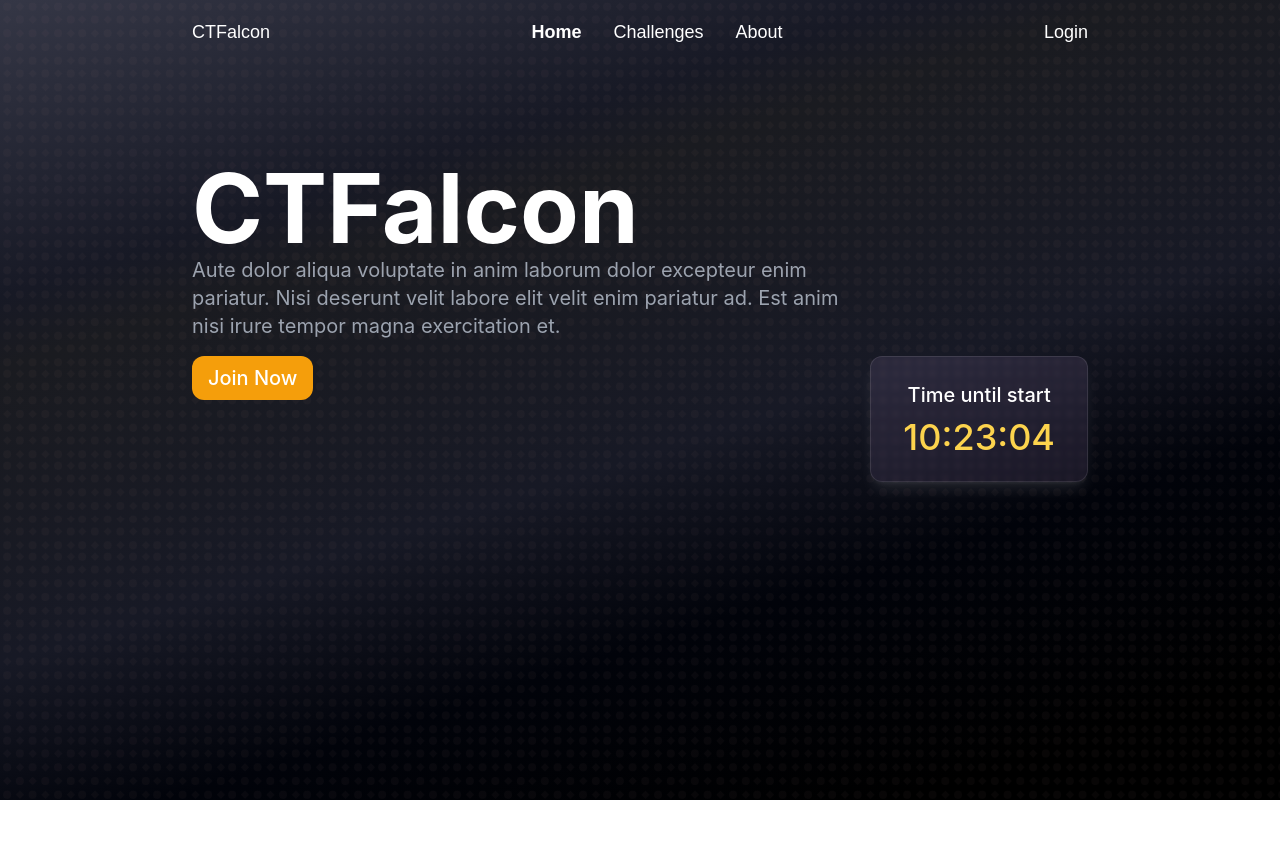
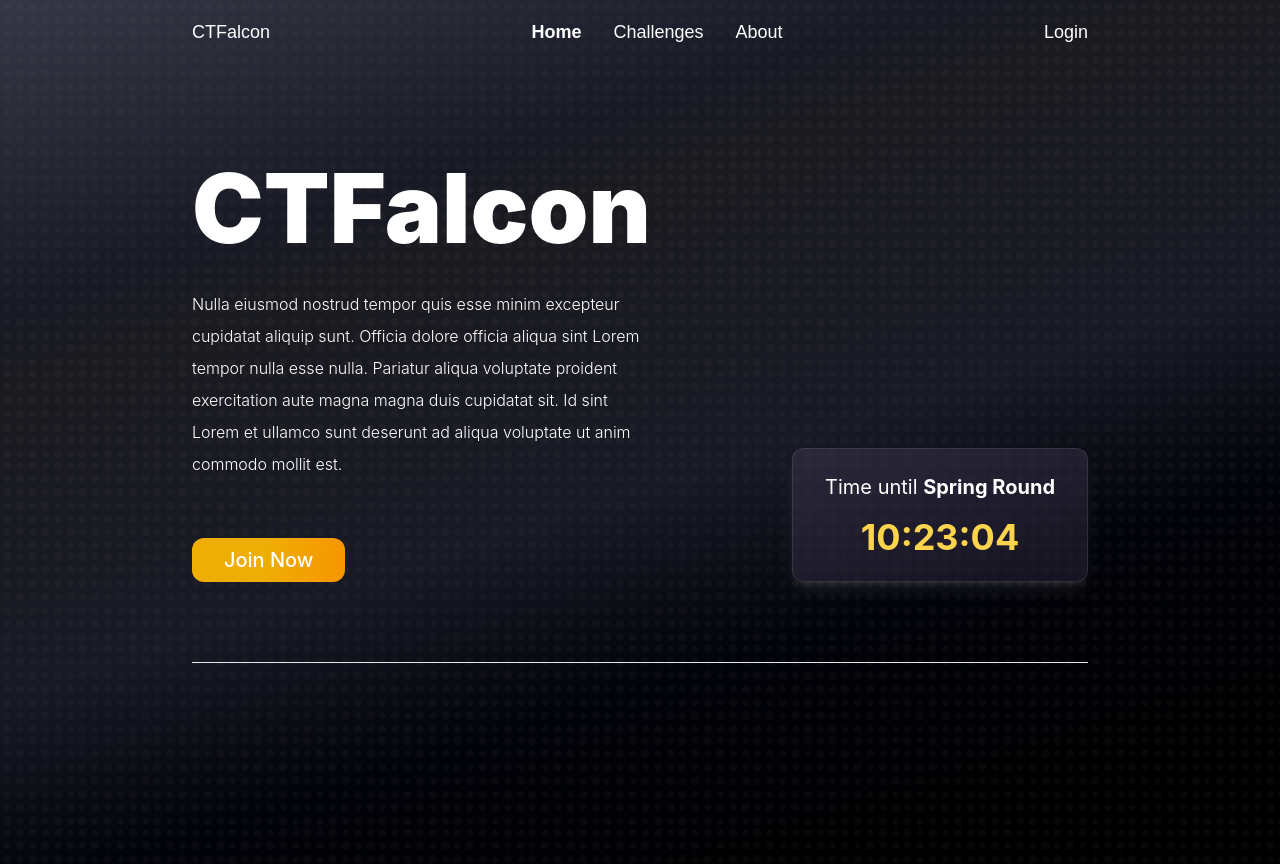
Before and after one commit to Poolesville-Computer-Team/ctfalcon-new, a SvelteKit app: page / in a window 1280 px wide. Before the commit the page ends 800 px from the top, so only its background shows below. Built offline with nearby package versions, Linux system fonts and the light colour scheme.

Commit message:
home page styling + workflow changes

```diff
--- a/src/routes/+layout.svelte
+++ b/src/routes/+layout.svelte
@@ -4,7 +4,9 @@
 </script>
 
 <Navbar />
-<slot />
+<main>
+	<slot />
+</main>
 
 <style lang="postcss">
 	:global(html) {
--- a/src/routes/+page.svelte
+++ b/src/routes/+page.svelte
@@ -5,25 +5,28 @@
 	<title>Home | CTFalcon</title>
 </svelte:head>
 
-<main class="w-screen">
-	<div class="mx-auto w-11/12 max-w-4xl">
-		<h1 class="mt-24 text-8xl font-bold">CTFalcon</h1>
-		<div class="w-full max-w-2xl text-xl text-gray-400">
-			<p>
-				Aute dolor aliqua voluptate in anim laborum dolor excepteur enim pariatur. Nisi deserunt
-				velit labore elit velit enim pariatur ad. Est anim nisi irure tempor magna exercitation et.
+<section class="min-h-screen w-screen">
+	<div class="mx-auto w-11/12 max-w-4xl pt-24">
+		<div class="space-y-8">
+			<h1 class="w-full max-w-2xl text-5xl font-black sm:text-8xl">CTFalcon</h1>
+			<p class="text-md w-full max-w-md font-light leading-loose">
+				Nulla eiusmod nostrud tempor quis esse minim excepteur cupidatat aliquip sunt. Officia
+				dolore officia aliqua sint Lorem tempor nulla esse nulla. Pariatur aliqua voluptate proident
+				exercitation aute magna magna duis cupidatat sit. Id sint Lorem et ullamco sunt deserunt ad
+				aliqua voluptate ut anim commodo mollit est.
 			</p>
 		</div>
-		<div class="mt-4 flex flex-wrap justify-between gap-2">
-			<a class="h-fit rounded-xl bg-amber-500 px-4 py-2 text-xl font-medium" href="/start"
+		<div class="relative top-0 mt-4 flex flex-wrap items-end justify-between gap-4 md:-top-12">
+			<a class="bg-orange-gradient h-fit rounded-xl px-8 py-2 text-xl font-medium" href="/start"
 				>Join Now</a
 			>
 			<div
-				class="flex flex-col items-center gap-2 rounded-xl border border-white border-opacity-10 bg-purple-300 bg-opacity-10 px-8 py-6 shadow-lg shadow-white/10 backdrop-blur-[2px]"
+				class="flex flex-col items-center gap-4 rounded-xl border border-white border-opacity-10 bg-purple-300 bg-opacity-10 px-8 py-6 shadow-lg shadow-white/10 backdrop-blur-[2px]"
 			>
-				<h2 class="text-xl font-medium">Time until start</h2>
-				<p class="text-4xl font-medium text-amber-300">10:23:04</p>
+				<h2 class="text-xl">Time until <span class="font-bold">Spring Round</span></h2>
+				<p class="text-4xl font-bold text-amber-300">10:23:04</p>
 			</div>
 		</div>
+		<hr class="mt-8" />
 	</div>
-</main>
+</section>
--- a/tailwind.config.js
+++ b/tailwind.config.js
@@ -9,6 +9,10 @@ export default {
 			fontFamily: {
 				sans: ['Inter', 'sans-serif'],
 				poppins: ['Poppins', 'sans-serif']
+			},
+			backgroundImage: {
+				'orange-gradient':
+					'linear-gradient(93deg, #EFAE04 47.21%, #FA8700 128.3%, rgb(255, 185, 2) 157.86%);'
 			}
 		}
 	},
```
